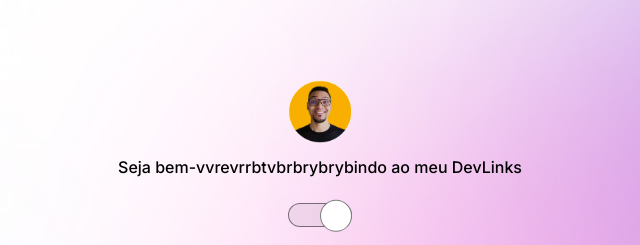
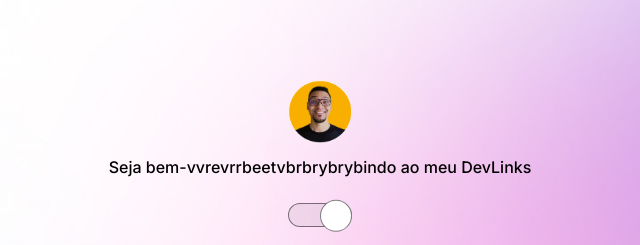
Before and after one commit to leivass/Project-Discover, a plain HTML site: page index.html in a window 1280 px wide. Shown: the top 245 px of the page, 320-960 px from the left. Drawn offline with nearby package versions, Linux system fonts and the light colour scheme.

Commit message:
adjust bem vindo

```diff
--- a/index.html
+++ b/index.html
@@ -18,7 +18,7 @@
     <div id="container">
       <div id="profile">
         <img src="/assets/avatar.png" alt="avatar" />
-        <p>Seja bem-vvrevrrbtvbrbrybrybindo ao meu DevLinks</p>
+        <p>Seja bem-vvrevrrbeetvbrbrybrybindo ao meu DevLinks</p>
       </div>
 
       <div id="switch" onclick="toggleMode()">
```
